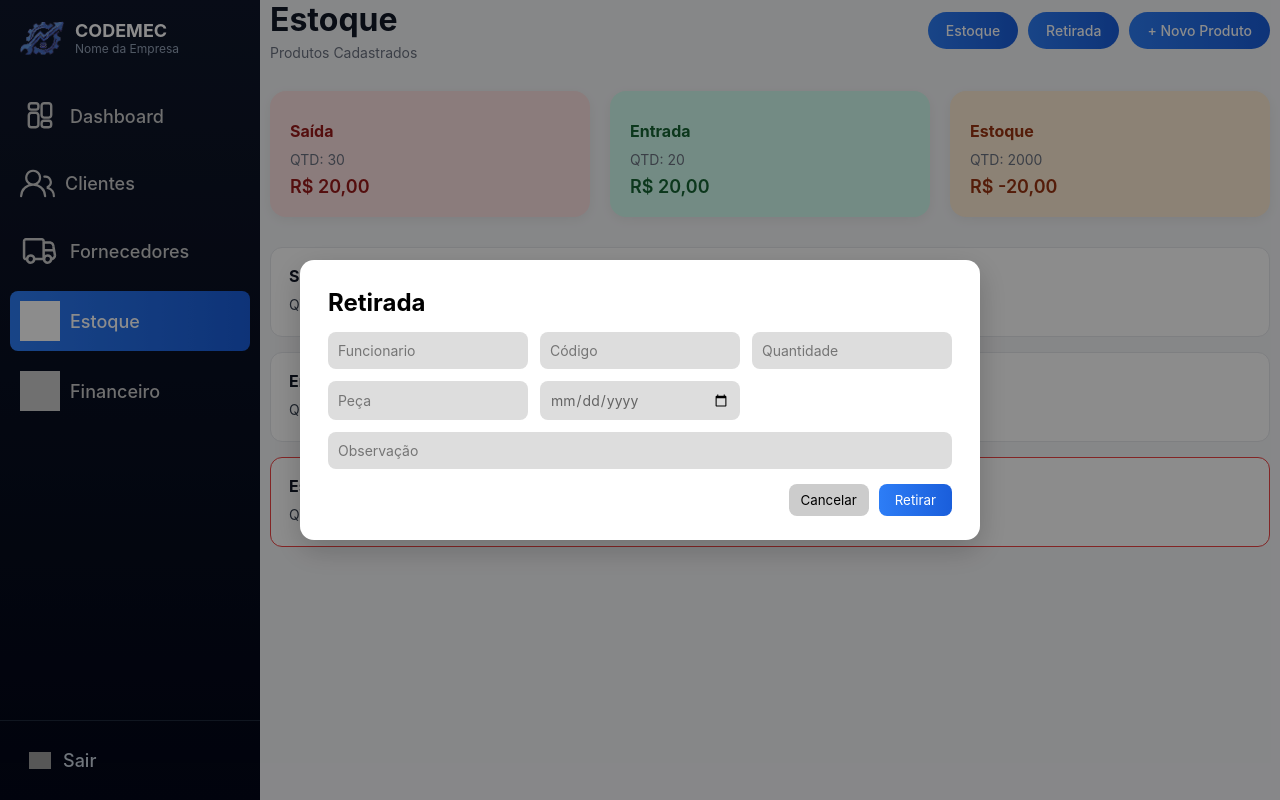
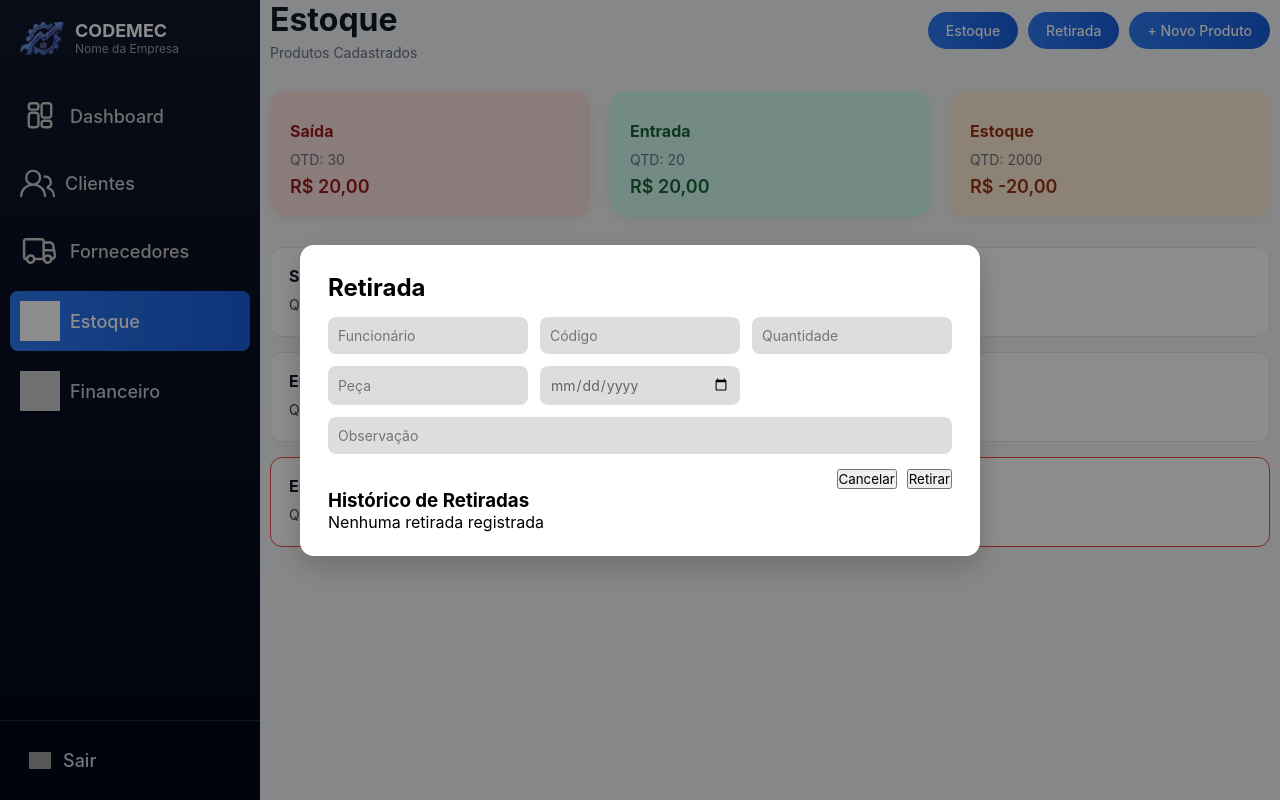
Before and after one commit to The-Saul/PI-Sistema-de-Gestao-para-Oficina-Mecanica, a React (Create React App) app in the folder frontend/: page /estoque in a window 1280 px wide. Both pictures are taken after a click on the button "Retirada". Built offline with nearby package versions, Linux system fonts and the light colour scheme; grey boxes are pictures that could not be loaded.

Commit message:
antoniel

```diff
--- a/frontend/src/components/EStoque/Retirada.jsx
+++ b/frontend/src/components/EStoque/Retirada.jsx
@@ -1,5 +1,41 @@
-export function Retirada({ open, onClose }) {
+import { useState } from "react";
+
+export function Retirada({ open, onClose, onRetirar, historico }) {
+  const [form, setForm] = useState({
+    funcionario: "",
+    codigo: "",
+    quantidade: "",
+    peca: "",
+    data: "",
+    observacao: "",
+  });
+
   if (!open) return null;
+
+  function handleChange(e) {
+    const { name, value } = e.target;
+    setForm({ ...form, [name]: value });
+  }
+
+  function handleSubmit() {
+    if (!form.codigo || !form.quantidade) {
+      alert("Informe o código e a quantidade!");
+      return;
+    }
+
+    onRetirar(form);
+
+    setForm({
+      funcionario: "",
+      codigo: "",
+      quantidade: "",
+      peca: "",
+      data: "",
+      observacao: "",
+    });
+
+    onClose();
+  }
 
   return (
     <div className="modal-overlay">
@@ -7,24 +43,37 @@ export function Retirada({ open, onClose }) {
         <h2>Retirada</h2>
 
         <div className="form-grid">
-          <input placeholder="Funcionario" />
-          <input placeholder="Código" />
-          <input placeholder="Quantidade" />
-
-          <input placeholder="Peça" />
-          <input type="date" />
-
-          <input className="full" placeholder="Observação" />
+          <input name="funcionario" placeholder="Funcionário" value={form.funcionario} onChange={handleChange} />
+          <input name="codigo" placeholder="Código" value={form.codigo} onChange={handleChange} />
+          <input name="quantidade" placeholder="Quantidade" value={form.quantidade} onChange={handleChange} />
+          <input name="peca" placeholder="Peça" value={form.peca} onChange={handleChange} />
+          <input type="date" name="data" value={form.data} onChange={handleChange} />
+          <input className="full" name="observacao" placeholder="Observação" value={form.observacao} onChange={handleChange} />
         </div>
 
         <div className="modal-actions">
-          <button className="btn-cancel" onClick={onClose}>
-            Cancelar
-          </button>
+          <button onClick={onClose}>Cancelar</button>
+          <button onClick={handleSubmit}>Retirar</button>
+        </div>
 
-          <button className="btn-add">
-            Retirar
-          </button>
+        {/* 🔥 HISTÓRICO */}
+        <div className="historico">
+          <h3>Histórico de Retiradas</h3>
+
+          {historico.length === 0 ? (
+            <p>Nenhuma retirada registrada</p>
+          ) : (
+            historico.map((h) => (
+              <div key={h.id} className="item-historico">
+                <p><strong>{h.peca}</strong></p>
+                <p>Funcionário: {h.funcionario}</p>
+                <p>Código: {h.codigo}</p>
+                <p>Qtd: {h.quantidade}</p>
+                <p>Data: {h.data}</p>
+                <p>Obs: {h.observacao}</p>
+              </div>
+            ))
+          )}
         </div>
       </div>
     </div>
--- a/frontend/src/pages/Estoque.jsx
+++ b/frontend/src/pages/Estoque.jsx
@@ -10,18 +10,58 @@ import { ListProduto } from "../components/EStoque/ListProduto";
 function Estoque() {
   const [modal, setModal] = useState(null);
   const [produtos, setProdutos] = useState([]);
+  const [historico, setHistorico] = useState([]);
 
   function adicionarProduto(produto) {
     const novo = {
       ...produto,
-      id: Date.now(), // ✅ ID único
+      id: Date.now(),
     };
-
     setProdutos((prev) => [...prev, novo]);
   }
 
   function removerProduto(id) {
     setProdutos((prev) => prev.filter((p) => p.id !== id));
+  }
+
+  function retirarProduto(dados) {
+    let encontrou = false;
+
+    setProdutos((prev) =>
+      prev.map((p) => {
+        if (p.codigo === dados.codigo) {
+          encontrou = true;
+
+          const novaQtd =
+            Number(p.quantidade) - Number(dados.quantidade);
+
+          if (novaQtd < 0) {
+            alert("Quantidade insuficiente!");
+            return p;
+          }
+
+          return {
+            ...p,
+            quantidade: novaQtd,
+          };
+        }
+        return p;
+      })
+    );
+
+    if (!encontrou) {
+      alert("Produto não encontrado!");
+      return;
+    }
+
+    // salva histórico
+    setHistorico((prev) => [
+      {
+        ...dados,
+        id: Date.now(),
+      },
+      ...prev,
+    ]);
   }
 
   return (
@@ -57,6 +97,8 @@ function Estoque() {
       <Retirada
         open={modal === "retirada"}
         onClose={() => setModal(null)}
+        onRetirar={retirarProduto}
+        historico={historico}
       />
     </>
   );
```
